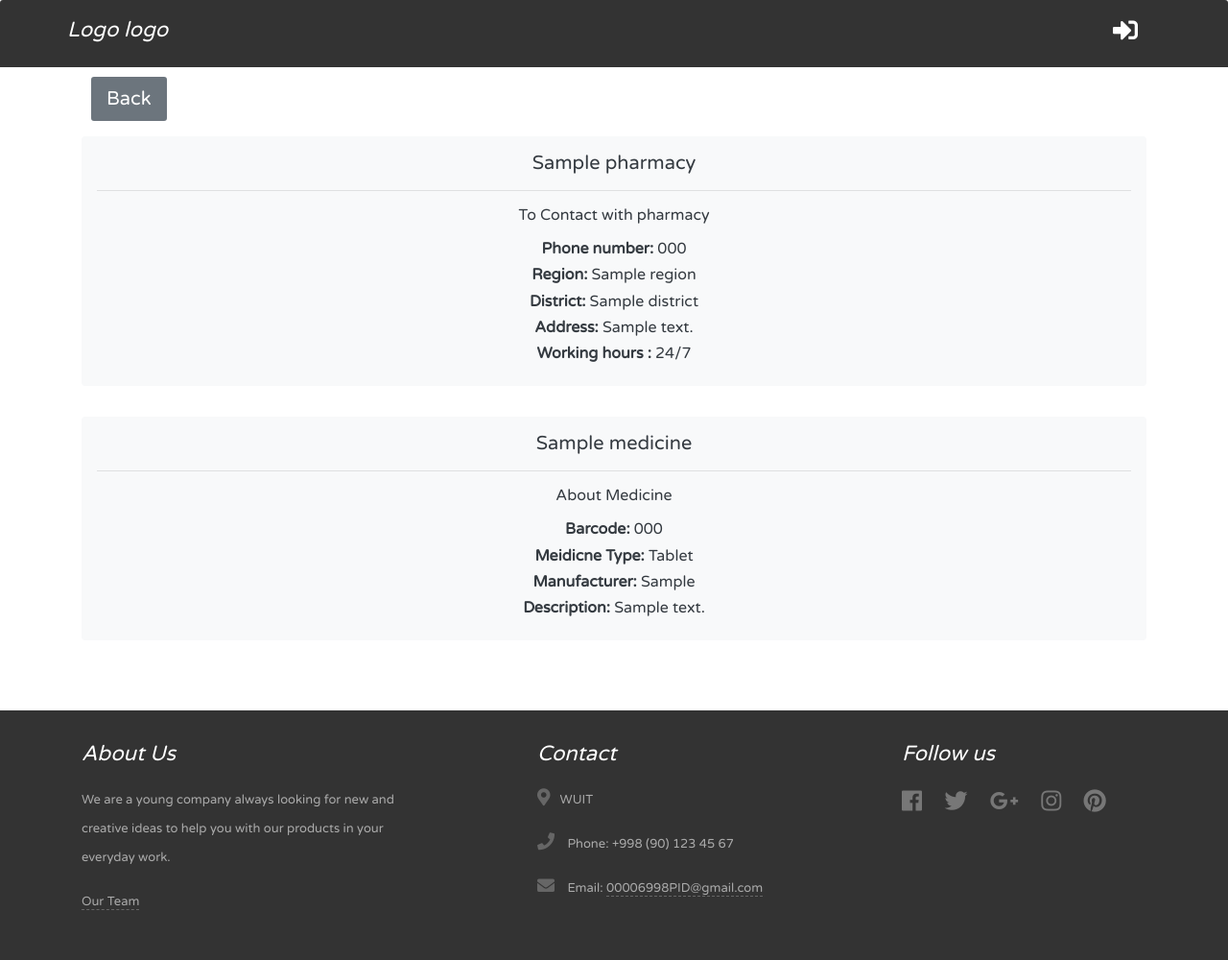
After one commit to Asilbek5999/medicine_app, a Django app: page /1/ in a window 1280 px wide. The commit adds this page. Shown: the whole page at 96% size. Run offline with Django 3.2, Linux system fonts and the light colour scheme; tables that the repository leaves empty hold one stand-in row (values such as "Sample post"); some libraries are stand-ins or nearby versions.

Commit message:
last commit

```diff
--- a/src/medicines/models.py
+++ b/src/medicines/models.py
@@ -29,7 +29,7 @@ class Pharmacy(models.Model):
     address = models.CharField(max_length=255)
     works_from = models.TimeField(blank=True, null=True)
     works_to = models.TimeField(blank=True, null=True)
-    works_day_and_night = models.BooleanField(default=False)
+    works_day_and_night = models.BooleanField(default=True)
 
     class Meta:
         verbose_name = "Pharmacy"
@@ -40,7 +40,9 @@ class Pharmacy(models.Model):
 
 
 class PharmacyMedicineManager(models.Manager):
-    pass
+    def get_pharmacy_and_medicine(self):
+        return self.select_related("medicine", "pharmacy",
+                                   "pharmacy__district").order_by("-price")
 
 
 class PharmacyMedicine(models.Model):
--- a/src/medicines/urls.py
+++ b/src/medicines/urls.py
@@ -1,10 +1,11 @@
 from django.urls import path
 
-from .views import MedicineList
+from .views import MedicineList, PharmacyMedicineDetail
 
 app_name = "medicines"
 
 urlpatterns = [
     path("", MedicineList.as_view(), name="list"),
+    path("<int:pk>/", PharmacyMedicineDetail.as_view(), name="detail"),
 
 ]
--- a/src/medicines/views.py
+++ b/src/medicines/views.py
@@ -1,6 +1,9 @@
+from django.shortcuts import get_object_or_404
+from django.views.generic import DetailView
 from django_filters.views import FilterView
 from .filters import MedicineFilter
 from .models import PharmacyMedicine
+
 
 class MedicineList(FilterView):
     paginate_by = 100
@@ -8,7 +11,12 @@ class MedicineList(FilterView):
     filterset_class = MedicineFilter
 
     def get_queryset(self):
-        return PharmacyMedicine.objects.select_related("medicine",
-                                                       "pharmacy",
-                                                       "pharmacy__district") \
-            .order_by("-price")
+        return PharmacyMedicine.objects.get_pharmacy_and_medicine()
+
+
+class PharmacyMedicineDetail(DetailView):
+    template_name = "detail.html"
+
+    def get_object(self, queryset=None):
+        print(self.kwargs.get("pk"))
+        return PharmacyMedicine.objects.filter(pk=self.kwargs.get("pk")).select_related("pharmacy", "medicine").first()
--- /dev/null
+++ b/src/templates/detail.html
@@ -0,0 +1,40 @@
+{% extends "base.html" %}
+{% load crispy_forms_tags %}
+{% block content %}
+<div class="container w-100"  style="min-height: 80vh">
+
+    <div class="row text-dark">
+        <a href="{% url "medicines:list" %}" class="btn btn-secondary btn-lg" role="button" aria-pressed="true">Back</a>
+        <div class="my-3 p-3 bg-light rounded box-shadow w-100">
+            <h5 class="text-dark">{{object.pharmacy.name}}</h5>
+            <hr>
+            <h6>To Contact with pharmacy</h6>
+            <div class="d-flex flex-column mt-3">
+                <h6><strong>Phone number: </strong> {{object.pharmacy.phone_number}}</h6>
+                <h6><strong>Region: </strong> {{object.pharmacy.district.region.name}}</h6>
+                <h6><strong>District: </strong> {{object.pharmacy.district.name}}</h6>
+                <h6><strong>Address: </strong> {{object.pharmacy.address}}</h6>
+                <h6><strong>Working hours : </strong>
+                    {% if object.pharmacy.works_day_and_night %}
+                        24/7
+                    {% else %}
+                    {{object.pharmacy.work_from}}-{{object.pharmacy.work_to}}
+                    {% endif %}</h6>
+            </div>
+        </div>
+        <div class="my-3 p-3 bg-light rounded box-shadow w-100">
+            <h5 class="text-dark">{{object.medicine.title}}</h5>
+            <hr>
+            <h6>About Medicine</h6>
+            <div class="d-flex flex-column mt-3">
+                <h6><strong>Barcode: </strong> {{object.medicine.barcode}}</h6>
+                <h6><strong>Meidicne Type: </strong> {{object.medicine.medicine_type}}</h6>
+                <h6><strong>Manufacturer: </strong> {{object.medicine.manufacturer}}</h6>
+                <h6><strong>Description: </strong> {{object.medicine.description}}</h6>
+
+            </div>
+        </div>
+
+    </div>
+</div>
+{% endblock content %}
--- a/src/templates/index.html
+++ b/src/templates/index.html
@@ -35,6 +35,7 @@
             <th>Price</th>
             <th>Location</th>
             <th>Working hours</th>
+            <th>Detail</th>
         </tr>
         </thead>
         <tbody>
@@ -52,6 +53,7 @@
             {% else %}
                 <td>{{object.pharmacy.work_from}}-{{object.pharmacy.work_to}}</td>
             {% endif %}
+            <td><a href="{% url "medicines:detail" object.pk %}"><i class="fas fa-info-circle"></i></a></td>
 
 
         </tr>
```
Also changed, not shown: src/medicines/scripts/load_medicine.py (+20 -1 lines), src/regions/scripts/load_regions.py (added, +29 -0 lines), src/regions/scripts/regions_script.py (deleted, +0 -27 lines), src/medicines/migrations/0011_auto_20210204_0341.py (added), 1 other file.
